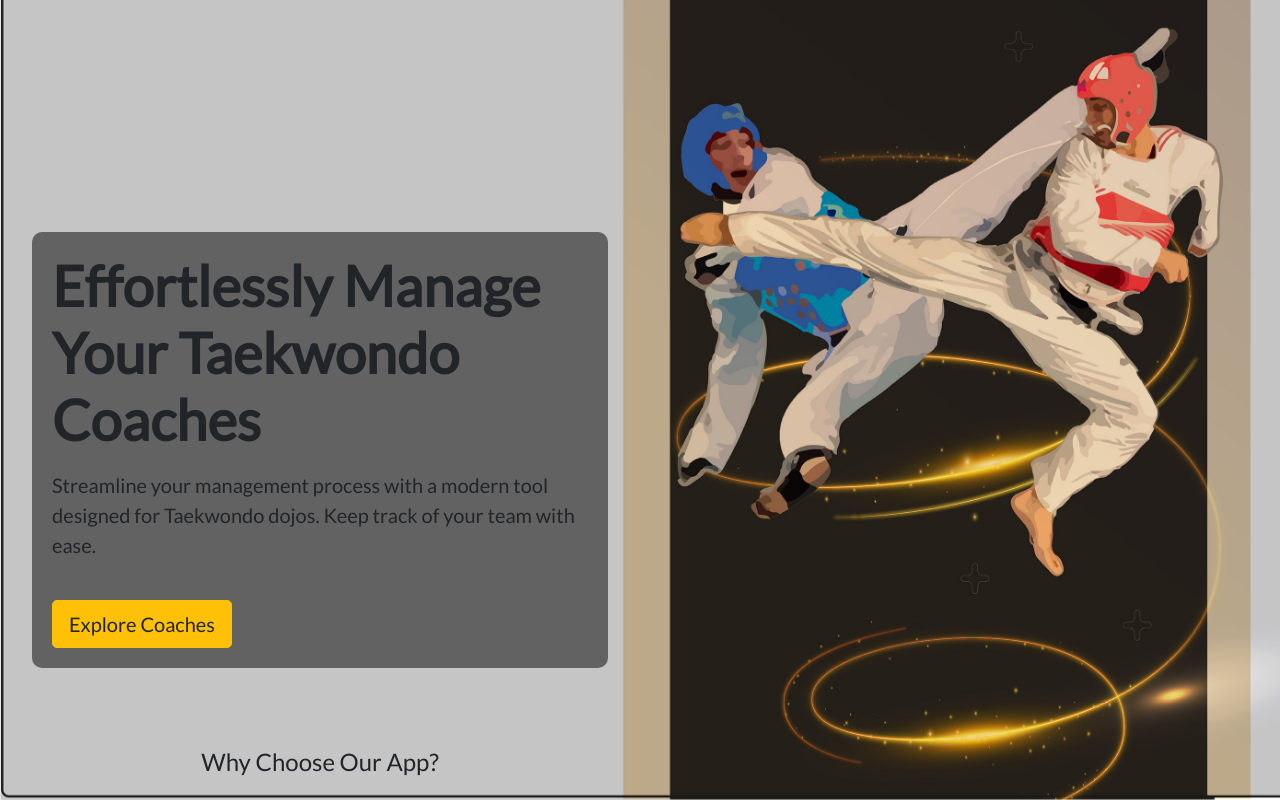
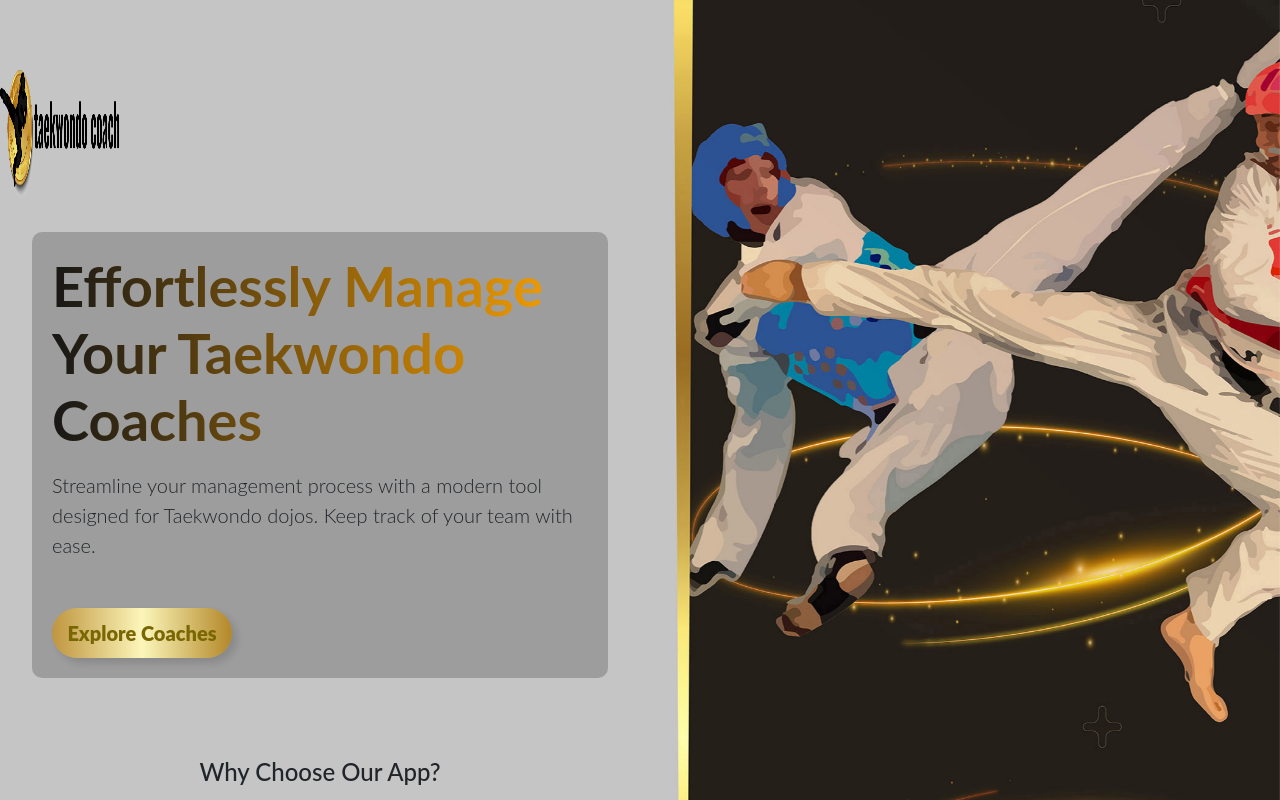
Before and after one commit to chrisimbolon/django_taekwondo, a Django app: page / in a window 1280 px wide. Run offline with Django 3.2, Linux system fonts and the light colour scheme; some libraries are stand-ins or nearby versions.

Commit message:
button cta very nice, logo appear absurdly

```diff
--- a/static/css/index.css
+++ b/static/css/index.css
@@ -35,9 +35,15 @@
   /* position: relative; */
 }
 
+.gradient-text {
+  background: linear-gradient(to right, #171716, #ffa500);
+  -webkit-background-clip: text;
+  -webkit-text-fill-color: transparent;
+}
+
 /* Overlay effect */
 .hero-overlay {
-  background: rgba(0, 0, 0, 0.5);
+  background: rgba(0, 0, 0, 0.2);
   padding: 20px;
   border-radius: 10px;
   text-align: left;
@@ -72,3 +78,54 @@
 .row {
   justify-content: center; /* Align feature items to the center */
 }
+
+.btn-cta {
+  width: 180px;
+  height: 50px;
+  border: none;
+  border-radius: 40px;
+  background: linear-gradient(
+    to right,
+    #bf953f,
+    #fcf6ba,
+    #b38728,
+    #fbf5b7,
+    #aa771c
+  );
+  display: flex;
+  align-items: center;
+  justify-content: center;
+  gap: 8px;
+  font-size: 20px;
+  color: rgb(121, 103, 3);
+  font-weight: 900;
+  position: relative;
+  z-index: 2;
+  transition-duration: 3s;
+  box-shadow: 5px 5px 10px rgba(0, 0, 0, 0.144);
+  background-size: 200% 200%;
+  text-decoration: none;
+  cursor: pointer;
+
+  /*** full width block ***/
+  /* width: 100%; */
+}
+
+.btn-cta:hover {
+  transform: scale(0.95);
+  transition-duration: 2s;
+  animation: gradient 3s ease infinite;
+  background-position: right;
+  text-decoration: none;
+  font-size: 20px;
+}
+
+.app-logo {
+  width: 120px; /* Adjust size based on your design */
+
+  height: auto; /* Maintain aspect ratio */
+  top: 0;
+  margin: 0; /* Space below the logo */
+  align-self: flex-start; /* Align to the top-left corner */
+  cursor: pointer; /* Makes it look clickable */
+}
--- a/templates/base.html
+++ b/templates/base.html
@@ -18,10 +18,14 @@
     <!-- Index CSS -->
     <link rel="stylesheet" href="{% static './css/index.css' %}" />
     <!-- Fonts & Icons -->
+
+    <link rel="preconnect" href="https://fonts.googleapis.com" />
+    <link rel="preconnect" href="https://fonts.gstatic.com" crossorigin />
     <link
-      href="https://fonts.googleapis.com/css?family=Lato"
+      href="https://fonts.googleapis.com/css2?family=Roboto:ital,wght@0,100;0,300;0,400;0,500;0,700;0,900;1,100;1,300;1,400;1,500;1,700;1,900&display=swap"
       rel="stylesheet"
     />
+
     <link
       rel="stylesheet"
       href="https://use.fontawesome.com/releases/v5.6.3/css/all.css"
--- a/templates/index.html
+++ b/templates/index.html
@@ -1,19 +1,22 @@
 {% extends 'base.html' %} {% load static %} {% block content %}
 
 <section class="main-container d-flex flex-column align-content-center">
+  <img src="{% static 'images/Logo.png' %}" alt="App Logo" class="app-logo" />
   <div class="left-content">
+    <!-- Logo -->
+
     <!-- Hero Section -->
 
     <div class="hero">
       <div class="hero-overlay">
-        <h1 class="display-4 font-weight-bold">
+        <h1 class="display-4 font-weight-bold gradient-text">
           Effortlessly Manage Your Taekwondo Coaches
         </h1>
         <p class="lead mt-3">
           Streamline your management process with a modern tool designed for
           Taekwondo dojos. Keep track of your team with ease.
         </p>
-        <a href="{% url 'coaches-list' %}" class="btn btn-warning btn-lg mt-4"
+        <a href="{% url 'coaches-list' %}" class="btn-cta mt-5"
           >Explore Coaches</a
         >
       </div>
```
Also changed, not shown: media/images/CalonLPM2.jpeg (deleted), media/images/marni.png (deleted), media/images/marni_aZUmOls.png (deleted), media/images/riki.png (deleted), static/images/Logo.png (added), static/images/Taekwondo_landing.jpg.
